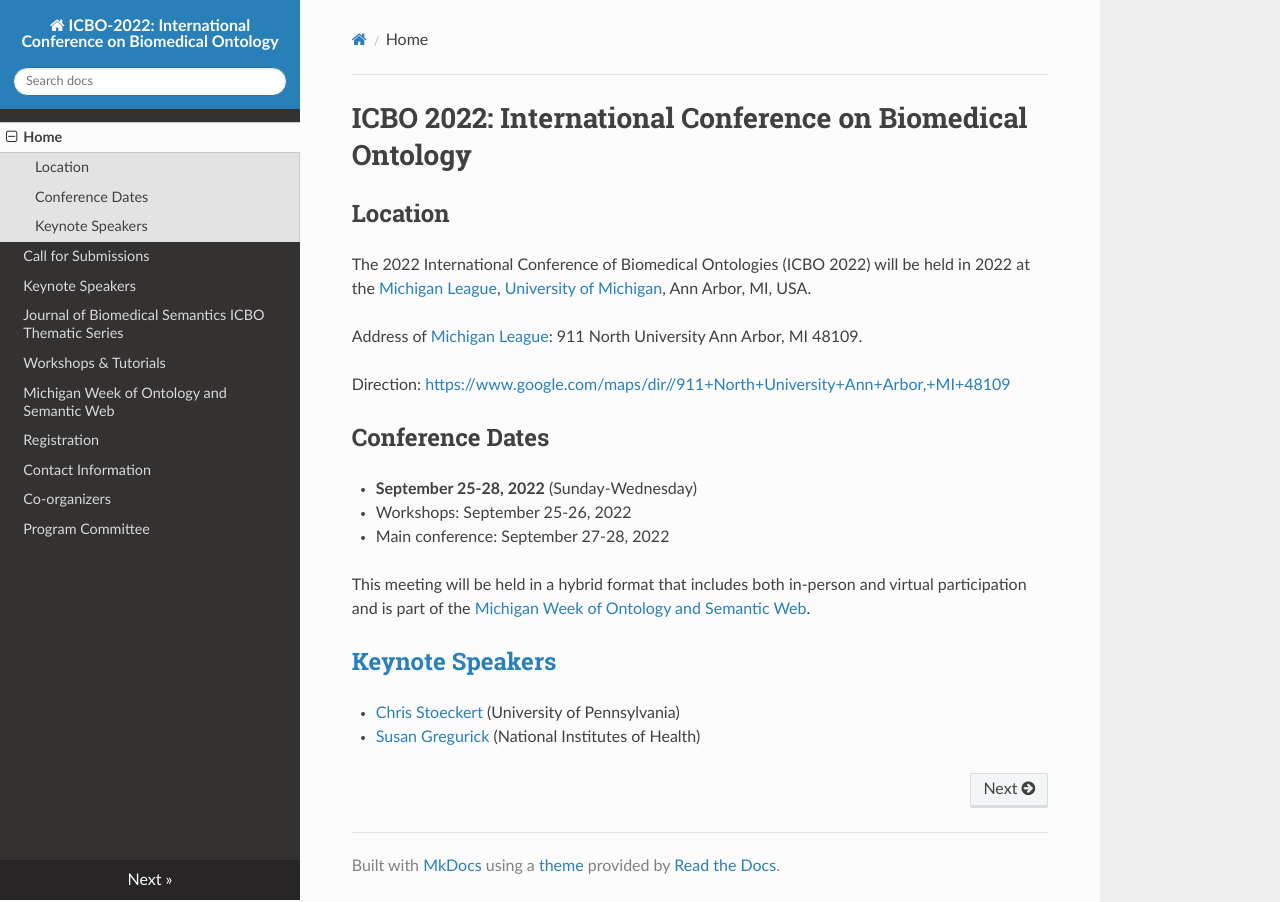
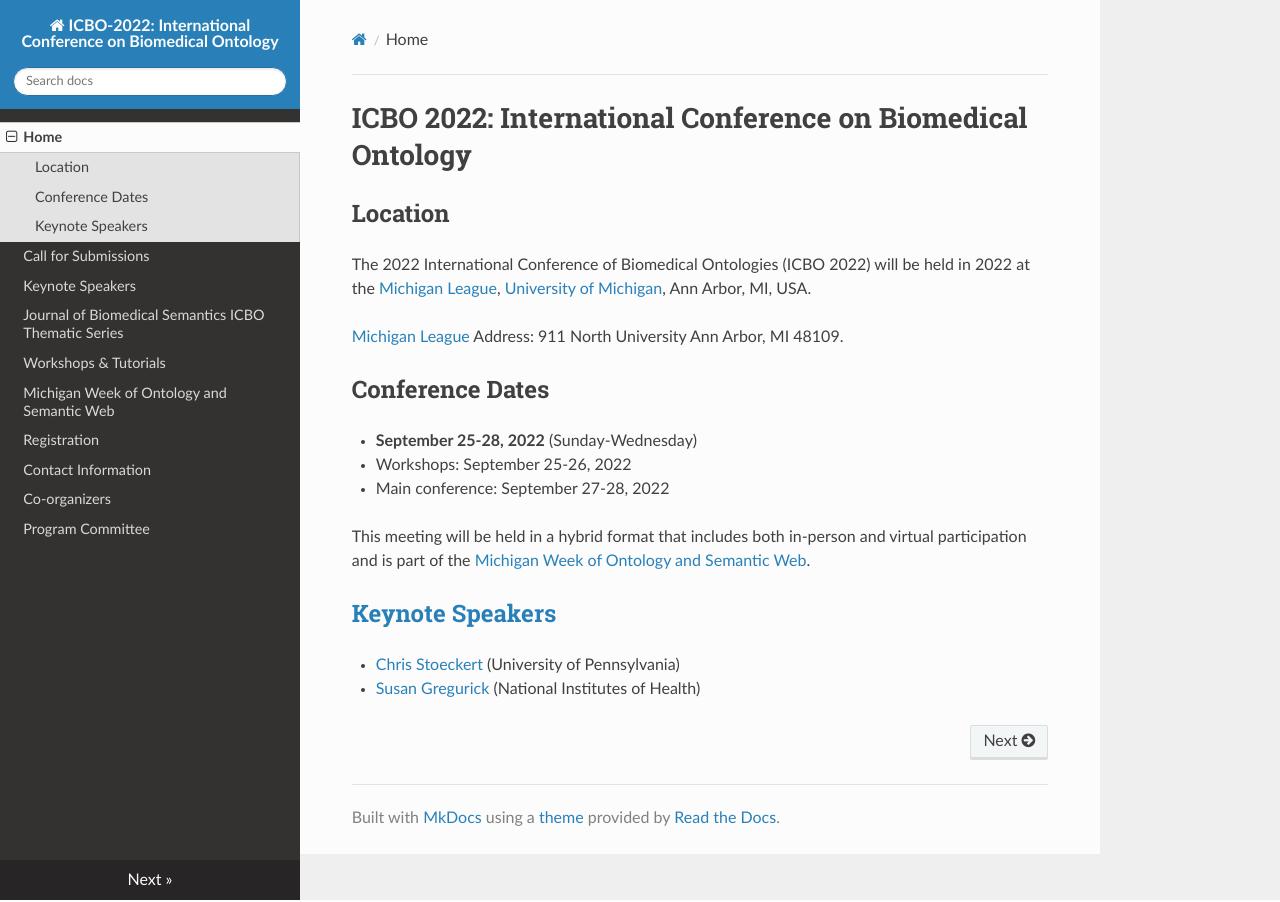
Before and after one commit to johnbeve/BFO-Organization, an MkDocs documentation site: the page built from docs/index.md, in a window 1280 px wide. Built offline with MkDocs 1.6.1, drawn with Linux system fonts in a browser that asks for light colours; nearby versions of some CDN libraries.

Commit message:
Update index.md

```diff
--- a/docs/index.md
+++ b/docs/index.md
@@ -4,10 +4,8 @@
 
 The 2022 International Conference of Biomedical Ontologies (ICBO 2022) will be held in 2022 at the [Michigan League](https://uunions.umich.edu/league/), [University of Michigan](https://umich.edu/), Ann Arbor, MI, USA.
 
-Address of [Michigan League](https://uunions.umich.edu/league/):
+[Michigan League](https://uunions.umich.edu/league/) Address:
 911 North University Ann Arbor, MI 48109.
-
-Direction: [https://www.google.com/maps/dir//911+North+University+Ann+Arbor,+MI+48109](https://www.google.com/maps/dir//911+North+University+Ann+Arbor,+MI+48109)
 
 ## Conference Dates
 - **September 25-28, 2022** (Sunday-Wednesday)
```
